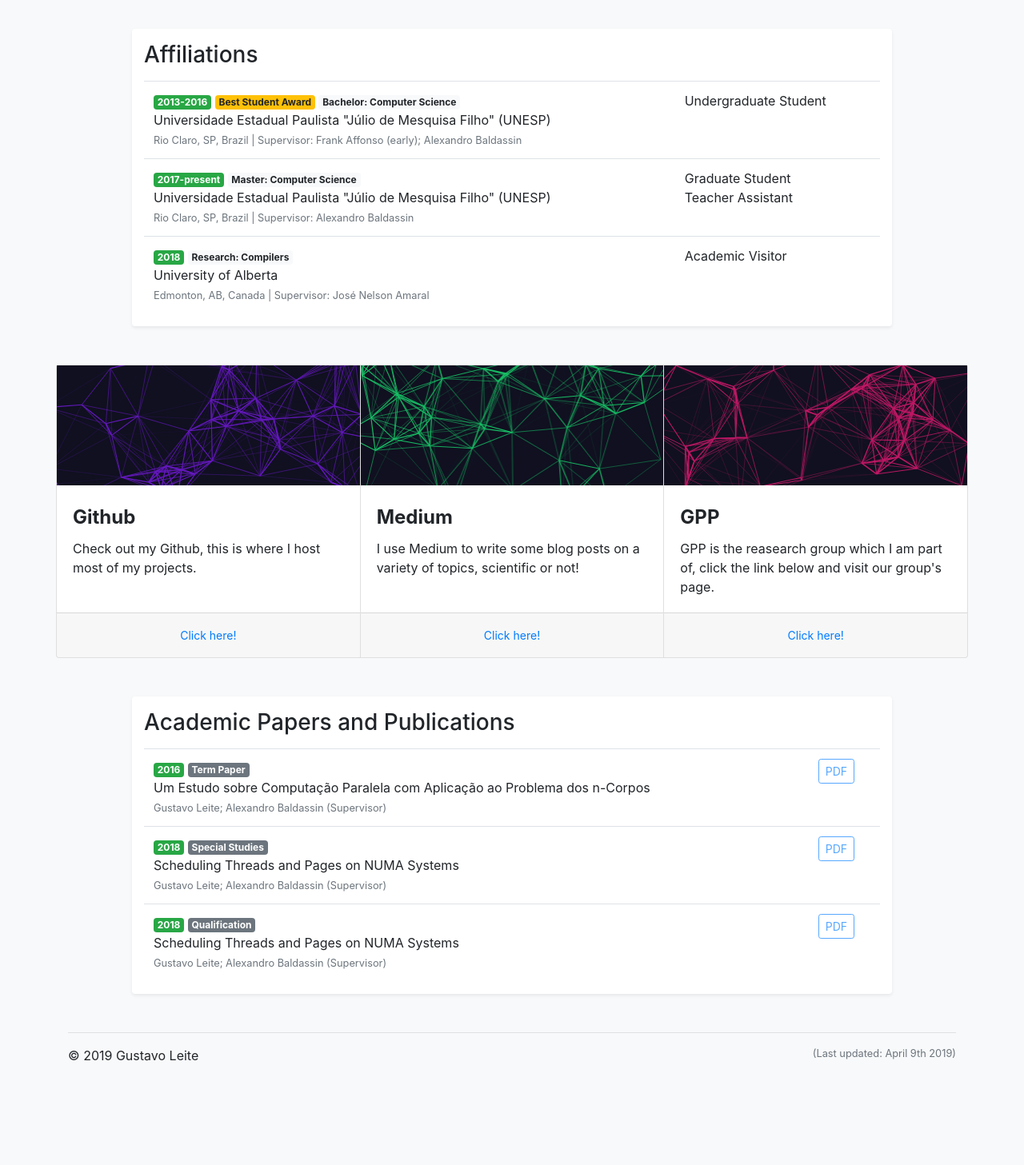
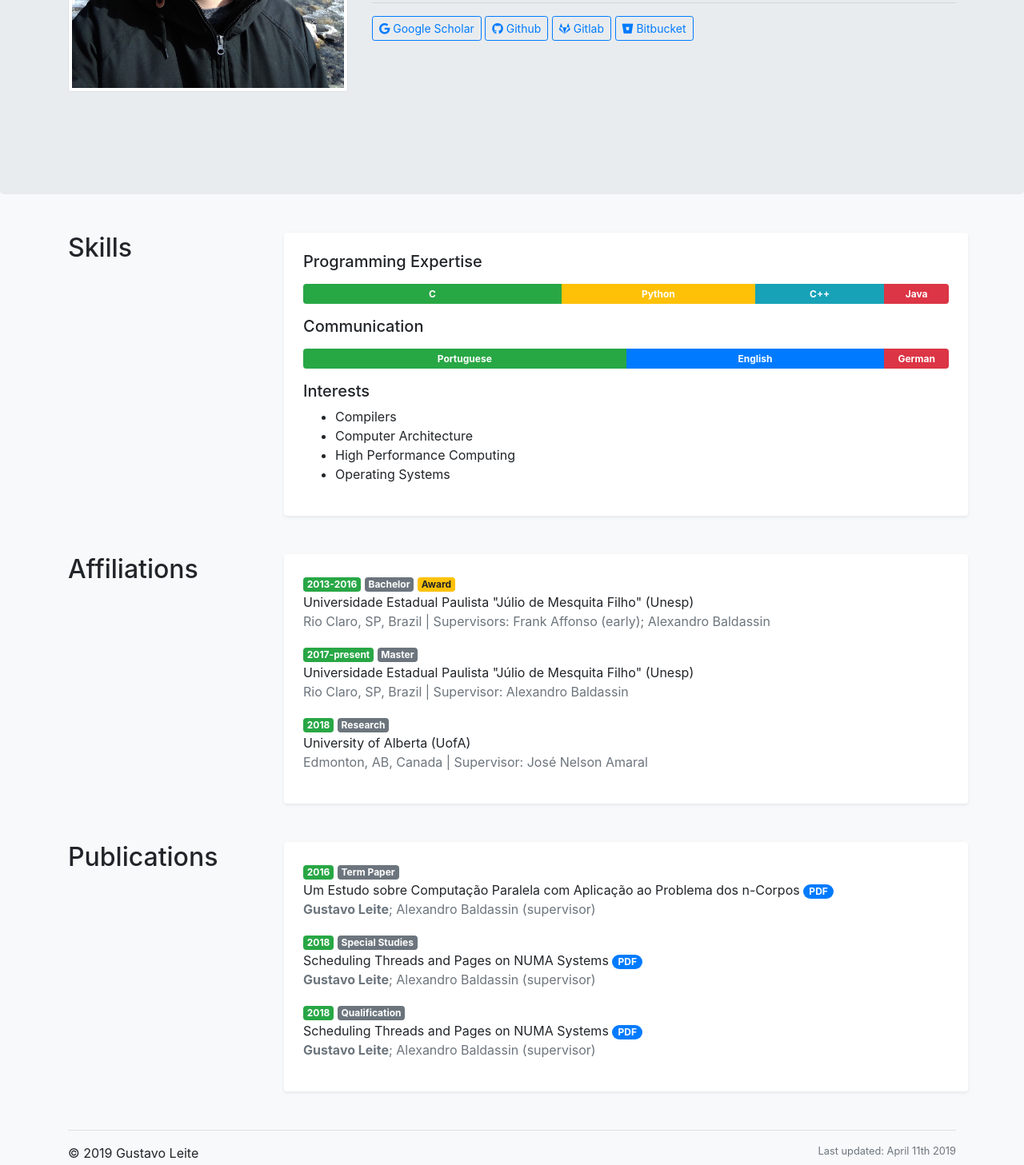
Before and after one commit to leiteg/leiteg.github.com, a plain HTML site: page index.html in a window 1280 px wide. Shown: the part 403-1860 px from the top of the page at 80% size. Before the commit the page ends 1751 px from the top, so only its background shows below. Drawn offline with nearby package versions, Linux system fonts and the light colour scheme.

Commit message:
Update home page layout and add skills section

```diff
--- a/index.html
+++ b/index.html
@@ -1,262 +1,243 @@
 <!DOCTYPE html>
 <html>
+  <head>
 
-  <head>
     <meta charset="utf-8">
     <title>Gustavo Leite</title>
     <link rel="stylesheet" href="https://stackpath.bootstrapcdn.com/bootstrap/4.3.1/css/bootstrap.min.css" integrity="sha384-ggOyR0iXCbMQv3Xipma34MD+dH/1fQ784/j6cY/iJTQUOhcWr7x9JvoRxT2MZw1T" crossorigin="anonymous">
-    <link href="assets/css/custom.css" rel="stylesheet">
+    <link rel="stylesheet" href="https://use.fontawesome.com/releases/v5.8.1/css/all.css" integrity="sha384-50oBUHEmvpQ+1lW4y57PTFmhCaXp0ML5d60M1M7uH2+nqUivzIebhndOJK28anvf" crossorigin="anonymous">
+
   </head>
 
   <body class="bg-light">
 
     <nav class="navbar navbar-expand-lg navbar-dark bg-dark">
-      <a class="navbar-brand" href="#">Gustavo Leite</a>
-      <button class="navbar-toggler" type="button" data-toggle="collapse" data-target="#navbarSupportedContent" aria-controls="navbarSupportedContent" aria-expanded="false" aria-label="Toggle navigation">
+      <a class="navbar-brand text-uppercase" href="#">Gustavo Leite</a>
+      <button class="navbar-toggler" type="button" data-toggle="collapse" data-target="#navbarNavAltMarkup" aria-controls="navbarNavAltMarkup" aria-expanded="false" aria-label="Toggle navigation">
 	<span class="navbar-toggler-icon"></span>
       </button>
-
-      <div class="collapse navbar-collapse" id="navbarSupportedContent">
-        <ul class="navbar-nav mr-auto">
-          <li class="nav-item">
-            <a class="nav-link" href="#profile">Profile</a>
-          </li>
-          <li class="nav-item">
-            <a class="nav-link" href="#affiliations">Affiliations</a>
-          </li>
-          <li class="nav-item">
-            <a class="nav-link" href="#projets">Projects</a>
-          </li>
-          <li class="nav-item">
-            <a class="nav-link" href="#publications">Publications</a>
-          </li>
-        </ul>
+      <div class="collapse navbar-collapse" id="navbarNavAltMarkup">
+	<div class="navbar-nav">
+	  <a class="nav-item nav-link" href="#">Home</a>
+	  <a class="nav-item nav-link" href="#affiliations">Affiliations</a>
+	  <a class="nav-item nav-link" href="#publications">Publications</a>
+	  <a class="nav-item nav-link" href="#projects">Projects</a>
 	</div>
     </nav>
 
-    <!-- Container -->
+    <div class="jumbotron">
       <div class="container">
-
-      <!-- Profile -->
-      <div class="row my-5" id="profile">
-        <div class="col-3 offset-1">
+	<div class="row my-5 justify-content-center">
+	  <div class="col-md-4">
 	    <figure class="figure">
 	      <img src="assets/img/profile.jpg" alt="Profile Image" class="img-thumbnail">
 	    </figure>
 	  </div>
-        <div class="col-7 flexbox">
-          <h2 class="font-weight-bold">Gustavo Leite </h2>
+	  <div class="col-md-8">
+	    <h1 class="display-4">Gustavo Leite</h1>
 	    <h6 class="text-muted">Computer Science Graduate Student</h6>
-          <p class="lead">
+	    <p class="lead text-justify">
 	      Gustavo Leite is a graduate student in Computer Science at
 	      Universidade Estadual Paulista (UNESP) located in Rio Claro, Brazil.
 	      Leite graduated at the same institution in 2016. His research
 	      interests are computer architecture, high performance computing,
 	      operating systems and compilers.
 	    </p>
+	    <hr>
 	    <p>
-            <!-- <a class="btn btn-outline-success btn-sm badge-pill disabled" target="_blank" href="#">Lattes</a> -->
-            <a class="btn btn-outline-success btn-sm badge-pill" target="_blank" href="https://scholar.google.com/citations?&user=F6MZj_oAAAAJ">Google Scholar</a>
-            <a class="btn btn-outline-success btn-sm badge-pill" target="_blank" href="http://github.com/leiteg">Github</a>
-            <a class="btn btn-outline-success btn-sm badge-pill" target="_blank" href="http://gitlab.com/leiteg">Gitlab</a>
-            <a class="btn btn-outline-success btn-sm badge-pill" target="_blank" href="http://bitbucket.org/leiteg">Bitbucket</a>
+	      <a target="_blank" class="btn btn-sm btn-outline-primary" href="https://scholar.google.com/citations?user=F6MZj_oAAAAJ"><i class="fab fa-google"></i> Google Scholar</a>
+	      <a target="_blank" class="btn btn-sm btn-outline-primary" href="https://github.com/leiteg"><i class="fab fa-github"></i> Github</a>
+	      <a target="_blank" class="btn btn-sm btn-outline-primary" href="https://gitlab.com/leiteg"><i class="fab fa-gitlab"></i> Gitlab</a>
+	      <a target="_blank" class="btn btn-sm btn-outline-primary" href="https://bitbucket.com/leiteg"><i class="fab fa-bitbucket"></i> Bitbucket</a>
 	    </p>
 	  </div>
 	</div>
-
-      <!-- Affiliations -->
-      <div class="row my-5">
-        <div class="rounded bg-white shadow-sm col-10 offset-1">
-          <h3 class="my-3">Affiliations</h3>
-          <table class="table">
-            <tbody>
-              <tr>
-                <td>
-                  <span class="badge badge-success">2013-2016</span>
-                  <span class="badge badge-warning">Best Student Award</span>
-                  <span class="badge badge-light">Bachelor: Computer Science</span>
-                  <br>
-                  <a href="http://rc.unesp.br/" target="_blank" class="text-reset">
-                    Universidade Estadual Paulista "Júlio de Mesquisa Filho" (UNESP)
-                  </a>
-                  <br>
-                  <small class="text-muted">
-                    <a href="https://goo.gl/maps/Ln5wpoGKW452" target="_blank" class="text-reset">Rio Claro, SP, Brazil</a>
-		    | Supervisor: Frank Affonso (early); Alexandro Baldassin
-                  </small>
-                </td>
-                <td>Undergraduate Student</td>
-              </tr>
-              <tr>
-                <td>
-                  <span class="badge badge-success">2017-present</span>
-                  <span class="badge badge-light">Master: Computer Science</span>
-                  <br>
-                  <a href="http://rc.unesp.br/" target="_blank" class="text-reset">
-                    Universidade Estadual Paulista "Júlio de Mesquisa Filho" (UNESP)
-                  </a>
-                  <br>
-                  <small class="text-muted">
-                    <a href="https://goo.gl/maps/Ln5wpoGKW452" target="_blank" class="text-reset">Rio Claro, SP, Brazil</a> |
-                    Supervisor: Alexandro Baldassin
-                  </small>
-                </td>
-                <td>
-                  Graduate Student
-                  <br>
-                  Teacher Assistant
-                </td>
-              </tr>
-              <tr>
-                <td>
-                  <span class="badge badge-success">2018</span>
-                  <span class="badge badge-light">Research: Compilers</span>
-                  <br>
-                  <a href="http://ualberta.ca/" target="_blank" class="text-reset">
-                    University of Alberta
-                  </a>
-                  <br>
-                  <small class="text-muted">
-                    <a href="https://goo.gl/maps/oamFQdysf5p" target="_blank" class="text-reset">Edmonton, AB, Canada</a> |
-                    Supervisor: José Nelson Amaral
-                  </small>
-                </td>
-                <td>Academic Visitor</td>
-              </tr>
-            </tbody>
-          </table>
       </div>
     </div>
 
-      <!-- Cards -->
-      <div class="row card-group my-5">
+    <main role="main" class="container">
 
-        <div class="card">
-          <div class="card-img-top container-canvas">
-            <canvas id="canvas-github"></canvas>
+      <!-- Bio -->
+      <!--
+      <div class="row my-5 justify-content-center">
+	<div class="col-md-3">
+          <figure class="figure">
+            <img src="assets/img/profile.jpg" alt="Profile Image" class="img-thumbnail">
+          </figure>
 	</div>
-          <div class="card-body">
-            <h4 class="card-title font-weight-bold">Github</h4>
-            <p class="card-text">Check out my Github, this is where I host most of my projects.</p>
+	<div class="col-md-9">
+	  <h1 class="display-4">Gustavo Leite</h1>
+	  <h6 class="text-muted">Computer Science Graduate Student</h6>
+	  <p class="lead text-justify">
+	    Gustavo Leite is a graduate student in Computer Science at
+	    Universidade Estadual Paulista (UNESP) located in Rio Claro, Brazil.
+	    Leite graduated at the same institution in 2016. His research
+	    interests are computer architecture, high performance computing,
+	    operating systems and compilers.
+	  </p>
+	  <p class="text-right">
+	    <a class="btn btn-outline-primary btn-sm badge-pill" href="">Google Scholar</a>
+	    <a class="btn btn-outline-primary btn-sm badge-pill" href="">Github</a>
+	    <a class="btn btn-outline-primary btn-sm badge-pill" href="">Gitlab</a>
+	    <a class="btn btn-outline-primary btn-sm badge-pill" href="">Bitbucket</a>
+	  </p>
 	</div>
-          <div class="card-footer text-center">
-            <a target="_blank" href="https://github.com/leiteg" class="btn btn-sm btn-link">Click here!</a>
+      </div>
+      -->
+
+      <!-- <hr> -->
+
+      <div class="row my-5" id="Skills">
+        <h2 class="col-md-3">Skills</h2>
+        <div class="col-md-9 p-4 bg-white rounded shadow-sm">
+	  <h5>Programming Expertise</h5>
+	  <div class="progress font-weight-bold my-3" style="height: 25px">
+	    <div class="progress-bar bg-success" role="progressbar" style="width: 40%">C</div>
+	    <div class="progress-bar bg-warning" role="progressbar" style="width: 30%">Python</div>
+	    <div class="progress-bar bg-info" role="progressbar" style="width: 20%">C++</div>
+	    <div class="progress-bar bg-danger" role="progressbar" style="width: 10%">Java</div>
+	  </div>
+	  <h5>Communication</h5>
+	  <div class="progress font-weight-bold my-3" style="height: 25px">
+	    <div class="progress-bar bg-success" role="progressbar" style="width: 50%">Portuguese</div>
+	    <div class="progress-bar bg-primary" role="progressbar" style="width: 40%">English</div>
+	    <div class="progress-bar bg-danger" role="progressbar" style="width: 10%">German</div>
+	  </div>
+	  <h5>Interests</h5>
+	  <ul>
+	    <li>Compilers</li>
+	    <li>Computer Architecture</li>
+	    <li>High Performance Computing</li>
+	    <li>Operating Systems</li>
+	  </ul>
 	</div>
       </div>
 
-        <div class="card">
-          <div class="card-img-top container-canvas">
-            <canvas id="canvas-medium"></canvas>
-          </div>
-          <div class="card-body">
-            <h4 class="card-title font-weight-bold">Medium</h4>
-            <p class="card-text">I use Medium to write some blog posts on a variety of topics, scientific or not!</p>
-          </div>
-          <div class="card-footer text-center">
-            <a target="_blank" href="#" class="btn btn-sm btn-link">Click here!</a>
+      <div class="row my-5" id="affiliations">
+        <h2 class="col-md-3">Affiliations</h2>
+        <div class="col-md-9 p-4 bg-white rounded shadow-sm">
+	  <ul class="list-unstyled m-0">
+	    <li>
+	      <p class="m-0">
+	        <span class="badge badge-success">2013-2016</span>
+	        <span class="badge badge-secondary">Bachelor</span>
+	        <span class="badge badge-warning" data-toggle="tooltip" data-placement="top" title="Best Academic Performance Award">Award</span>
+	      </p>
+	      <p class="m-0">
+		<a class="text-reset text-decoration-none" href="https://rc.unesp.br" target="_blank">
+		  Universidade Estadual Paulista "Júlio de Mesquita Filho" (Unesp)
+		</a>
+		<p class="m-0 text-muted">
+		  <a class="text-reset text-decoration-none" href="https://goo.gl/maps/Ln5wpoGKW452" target="_blank">
+		    Rio Claro, SP, Brazil
+		  </a>
+		  | Supervisors: Frank Affonso (early); Alexandro Baldassin
+		</p>
+	      </p>
+	    </li>
+	    <li>
+	      <p class="m-0">
+	        <span class="badge badge-success">2017-present</span>
+	        <span class="badge badge-secondary">Master</span>
+	      </p>
+	      <p class="m-0">
+		<a class="text-reset text-decoration-none" href="https://rc.unesp.br" target="_blank">
+		  Universidade Estadual Paulista "Júlio de Mesquita Filho" (Unesp)
+		</a>
+		<p class="m-0 text-muted">
+		  <a class="text-reset text-decoration-none" href="https://goo.gl/maps/Ln5wpoGKW452" target="_blank">
+		    Rio Claro, SP, Brazil
+		  </a>
+		  | Supervisor: Alexandro Baldassin
+		</p>
+	      </p>
+	    </li>
+	    <li>
+	      <p class="m-0">
+	        <span class="badge badge-success">2018</span>
+	        <span class="badge badge-secondary">Research</span>
+	      </p>
+	      <p class="m-0">
+		<a class="text-reset text-decoration-none" href="https://ualberta.ca" target="_blank">
+		  University of Alberta (UofA)
+		</a>
+		<p class="m-0 text-muted">
+		  <a class="text-reset text-decoration-none" href="https://goo.gl/maps/oamFQdysf5p" target="_blank">
+		    Edmonton, AB, Canada
+		  </a>
+		  | Supervisor: José Nelson Amaral
+		</p>
+	      </p>
+	    </li>
+	  </ul>
 	</div>
       </div>
 
-        <div class="card">
-          <div class="card-img-top container-canvas">
-            <canvas id="canvas-atomic"></canvas>
-          </div>
-          <div class="card-body">
-            <h4 class="card-title font-weight-bold">GPP</h4>
-            <p class="card-text">GPP is the reasearch group which I am part of, click the link below and visit our group's page.</p>
-          </div>
-          <div class="card-footer text-center">
-            <a target="_blank" href="http://atomic.rc.unesp.br" class="btn btn-sm btn-link">Click here!</a>
-          </div>
-        </div>
-
-      </div>
-
-      <!-- Publications -->
-      <div class="row my-5">
-        <div class="col-10 offset-1 bg-white rounded shadow-sm">
-          <h3 class="my-3">Academic Papers and Publications</h3>
-          <table class="table">
-            <tbody>
-              <tr>
-                <td>
+      <div class="row my-5" id="publications">
+        <h2 class="col-md-3">Publications</h2>
+        <div class="col-md-9 p-4 bg-white rounded shadow-sm">
+	  <ul class="list-unstyled m-0">
+	    <li>
+	      <p class="m-0">
 	        <span class="badge badge-success">2016</span>
 	        <span class="badge badge-secondary">Term Paper</span>
-                  <p class="mb-0">Um Estudo sobre Computação Paralela com Aplicação ao Problema dos n-Corpos</p>
-                  <small class="text-muted">Gustavo Leite; Alexandro Baldassin (Supervisor)</small>
-                </td>
-                <td>
-                  <a href="#" class="btn btn-outline-primary btn-sm disabled">PDF</a>
-                </td>
-              </tr>
-              <tr>
-                <td>
+	      </p>
+	      <p class="m-0">
+		  Um Estudo sobre Computação Paralela com Aplicação ao Problema dos n-Corpos
+		  <a tabindex="-1" class="disabled badge badge-pill badge-primary" href="pdf/gustavo-tcc.pdf" target="_blank">PDF</a>
+	      <p class="text-muted">
+		<strong>Gustavo Leite</strong>; Alexandro Baldassin (supervisor)
+	      </p>
+	    </li>
+	    <li>
+	      <p class="m-0">
 	        <span class="badge badge-success">2018</span>
 	        <span class="badge badge-secondary">Special Studies</span>
-                  <p class="mb-0">Scheduling Threads and Pages on NUMA Systems</p>
-                  <small class="text-muted">Gustavo Leite; Alexandro Baldassin (Supervisor)</small>
-                </td>
-                <td>
-                  <a href="#" class="btn btn-outline-primary btn-sm disabled">PDF</a>
-                </td>
-              </tr>
-              <tr>
-                <td>
+	      </p>
+	      <p class="m-0">
+		  Scheduling Threads and Pages on NUMA Systems
+		  <a tabindex="-1" class="disabled badge badge-pill badge-primary" href="pdf/gustavo-estudos.pdf" target="_blank">PDF</a>
+	      </p>
+	      <p class="text-muted">
+		<strong>Gustavo Leite</strong>; Alexandro Baldassin (supervisor)
+	      </p>
+	    </li>
+	    <li>
+	      <p class="m-0">
 	        <span class="badge badge-success">2018</span>
 	        <span class="badge badge-secondary">Qualification</span>
-                  <p class="mb-0">Scheduling Threads and Pages on NUMA Systems</p>
-                  <small class="text-muted">Gustavo Leite; Alexandro Baldassin (Supervisor)</small>
-                </td>
-                <td>
-                  <a href="#" class="btn btn-outline-primary btn-sm disabled">PDF</a>
-                </td>
-              </tr>
-            </tbody>
-          </table>
+	      </p>
+	      <p class="m-0">
+		  Scheduling Threads and Pages on NUMA Systems
+		  <a tabindex="-1" class="disabled badge badge-pill badge-primary" href="pdf/gustavo-qualis.pdf" target="_blank">PDF</a>
+	      </p>
+	      <p class="text-muted">
+		<strong>Gustavo Leite</strong>; Alexandro Baldassin (supervisor)
+	      </p>
+	    </li>
+	  </ul>
 	</div>
       </div>
 
       <hr>
 
-      <footer class="clearfix">
-        <p class="float-left">&copy; 2019 Gustavo Leite </p>
-        <small class="text-muted float-right">(Last updated: April 9th 2019)</small>
+      <footer class="clearfix mb-2">
+        <p class="float-left">&copy; 2019 Gustavo Leite</p>
+        <small class="float-right text-muted">Last updated: April 11th 2019</small>
       </footer>
 
-    </div>
+    </main>
 
-    <script src="assets/js/animations.js"></script>
+    <script type="text/javascript" src="http://livejs.com/live.js"></script>
     <script src="https://code.jquery.com/jquery-3.3.1.slim.min.js" integrity="sha384-q8i/X+965DzO0rT7abK41JStQIAqVgRVzpbzo5smXKp4YfRvH+8abtTE1Pi6jizo" crossorigin="anonymous"></script>
     <script src="https://cdnjs.cloudflare.com/ajax/libs/popper.js/1.14.7/umd/popper.min.js" integrity="sha384-UO2eT0CpHqdSJQ6hJty5KVphtPhzWj9WO1clHTMGa3JDZwrnQq4sF86dIHNDz0W1" crossorigin="anonymous"></script>
     <script src="https://stackpath.bootstrapcdn.com/bootstrap/4.3.1/js/bootstrap.min.js" integrity="sha384-JjSmVgyd0p3pXB1rRibZUAYoIIy6OrQ6VrjIEaFf/nJGzIxFDsf4x0xIM+B07jRM" crossorigin="anonymous"></script>
 
-    <!--
-    <script type="text/javascript" src="https://www.gstatic.com/charts/loader.js"></script>
-    <script type="text/javascript">
-      // Load google charts
-      google.charts.load('current', {'packages':['corechart']});
-      google.charts.setOnLoadCallback(drawChart);
-
-      // Draw the chart and set the chart values
-      function drawChart() {
-        var data = google.visualization.arrayToDataTable([
-          ['Programming Language', 'Proportion of code'],
-          ['C', 40],
-          ['Python', 20],
-          ['C++', 10],
-          ['Java', 10],
-          ['Javascript', 5],
-        ]);
-
-        // Optional; add a title and set the width and height of the chart
-        var options = {'pieHole':0.4, 'width': 412, 'height':412};
-
-        // Display the chart inside the <div> element with id="piechart"
-        var chart = new google.visualization.PieChart(document.getElementById('piechart'));
-        chart.draw(data, options);
-      }
+    <script>
+      $(function () {
+	$('[data-toggle="tooltip"]').tooltip()
+      })
     </script>
-    -->
 
   </body>
 </html>
```
Lines whose indentation alone changed are shown as unchanged.
